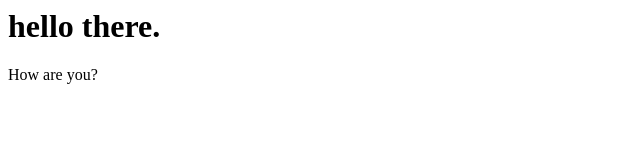
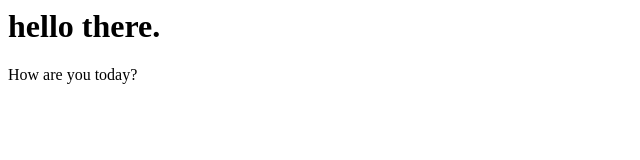
Before and after one commit to WaylonWalker/test, a plain HTML site: page index.html in a window 1280 px wide. Shown: the full height of the page, 0-640 px from the left. Drawn offline with Linux system fonts and the light colour scheme.

Commit message:
DIST to gh-pages

```diff
--- a/index.html
+++ b/index.html
@@ -1 +1 @@
-<h1>hello there.</h1><p>How are you?</p>
+<h1>hello there.</h1><p>How are you today?</p>
```
